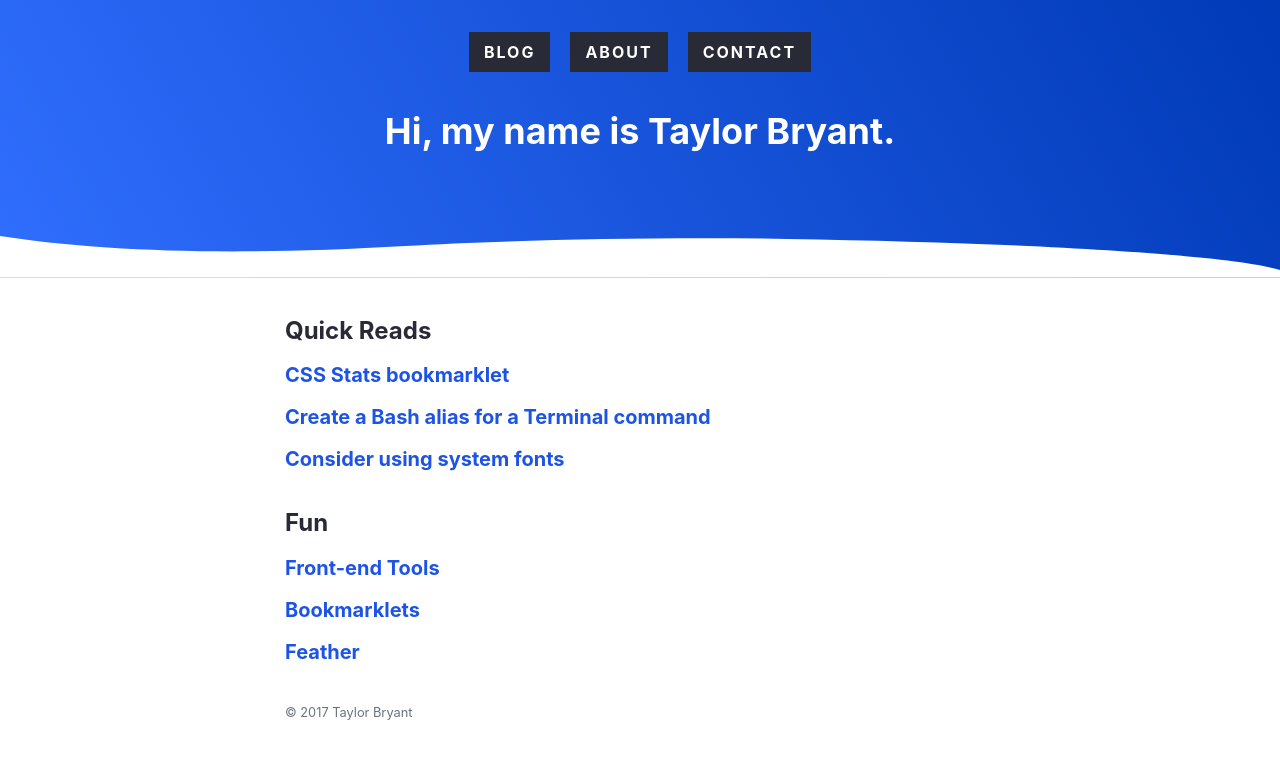
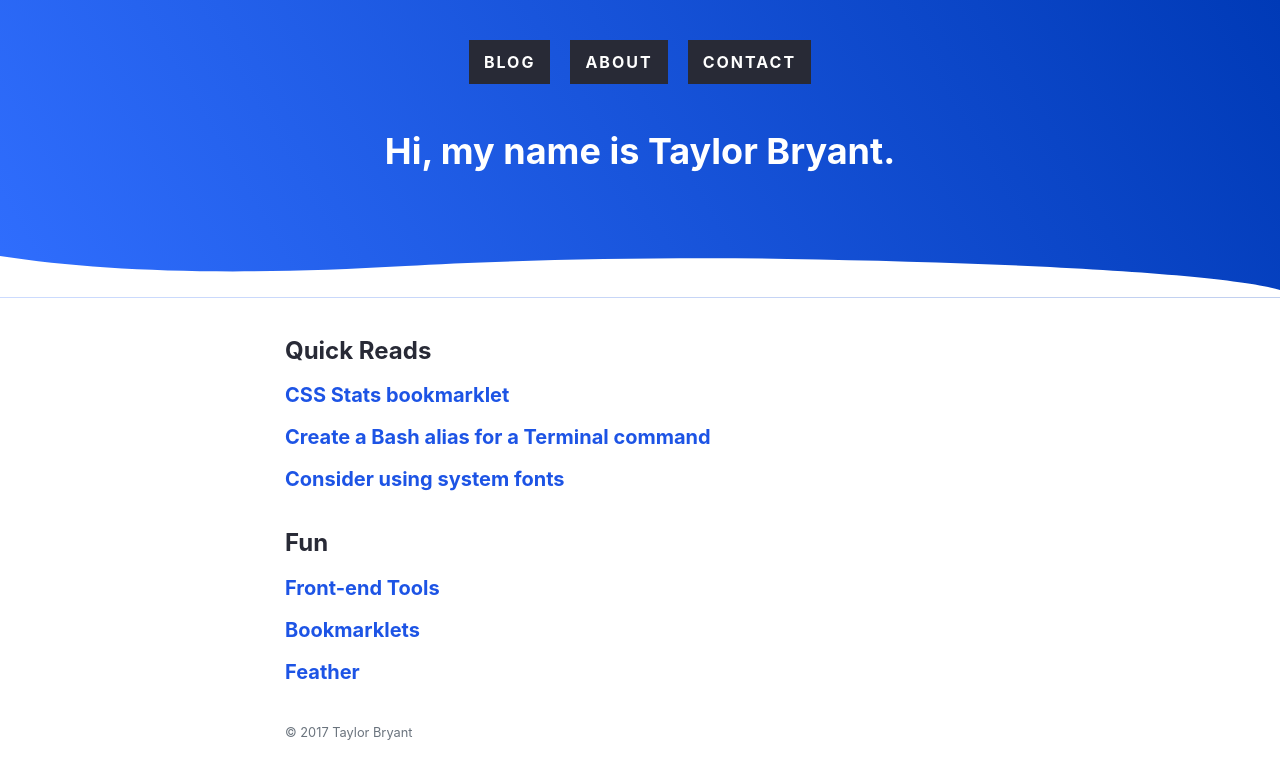
Before and after one commit to scottwater/taylorbryant.github.io, a Jekyll site: the page built from README.md, in a window 1280 px wide. Shown: the top 779 px of the page. Built offline with Jekyll 4.4.1, drawn with Linux system fonts in a browser that asks for light colours; our own code applies the rules of GitHub Pages for plain Markdown files.

Commit message:
Adjust header/footer styling and naming convention

```diff
--- a/_includes/footer-post.html
+++ b/_includes/footer-post.html
@@ -1,6 +1,6 @@
-      <footer>
-        <p>© 2017 Taylor Bryant</p>
-        <p><a href="#top">[Back to Top]</a></p>
+      <footer class="footer">
+        <div class="footer__copyright">© 2017 Taylor Bryant</p>
+        <div class="footer__back-to-top"><a href="#top">[Back to Top]</a></p>
       </footer>
     </div>
   </body>
--- a/_includes/footer.html
+++ b/_includes/footer.html
@@ -1,5 +1,5 @@
-      <footer>
-        <p>© 2017 Taylor Bryant</p>
+      <footer class="footer">
+        <div class="footer__copyright">© 2017 Taylor Bryant</p>
       </footer>
     </div>
     </div>
--- a/_includes/style.scss
+++ b/_includes/style.scss
@@ -562,9 +562,9 @@
 
 h1, h2, h3, h4, h5, h6 {
   font-weight: 700;
+  line-height: 1.1;
   margin-top: 40px;
   margin-bottom: 10px;
-  line-height: 1.1;
 }
 
 h1 {
@@ -596,8 +596,8 @@
 }
 
 ul, ol {
+  margin: 0 0 20px 0;
   padding: 0 0 0 40px;
-  margin: 0 0 20px 0;
 }
 
 ol ol, ul ol {
@@ -619,14 +619,14 @@
 }
 
 pre {
-  margin: 40px -36vw;
-  padding: 40px 36vw;
-  overflow: auto;
+  font-family: 'SFMono-Regular', Consolas, 'Liberation Mono', Menlo, Courier, monospace;
   font-size: 1em;
   line-height: 1.5;
+  margin: 40px -36vw;
+  overflow: auto;
+  padding: 40px 36vw;
   white-space: pre;
   word-wrap: normal;
-  font-family: 'SFMono-Regular', Consolas, 'Liberation Mono', Menlo, Courier, monospace;
 }
 
 pre code {
@@ -637,12 +637,12 @@
 }
 
 code, tt {
-  padding: 5px;
-  margin: 0;
-  font-size: 85%;
   background-color: rgba(27, 31, 35, .05);
   border-radius: 3px;
   font-family: 'SFMono-Regular', Consolas, 'Liberation Mono', Menlo, Courier, monospace;
+  font-size: 85%;
+  margin: 0;
+  padding: 5px;
 }
 
 small {
@@ -695,33 +695,57 @@
   text-transform: uppercase;
 }
 
-.navigation__item {
+@media only screen and (max-width: 450px) {
+  .navigation {
+    font-size: 14px;
+  }
+}
+
+.navigation__link {
   background-color: #282a36;
   color: white;
-  margin: 0;
+  display: block;
   padding: 10px 15px;
 }
 
-.navigation__item:hover {
+.navigation__link:hover {
   background-color: white;
   color: #282a36;
   text-decoration: none;
 }
 
-.navigation li {
+.navigation__item {
   margin-bottom: 0;
 }
 
-.navigation li + li {
+.navigation__item + .navigation__item {
   margin-left: 20px;
+}
+
+@media only screen and (max-width: 450px) {
+  .navigation__item + .navigation__item {
+    margin-left: 5px;
+  }
 }
 
 .self-introduction {
   color: white;
+  line-height: 1.5;
   margin: 40px auto 0;
   max-width: 75%;
-  line-height: 1.5;
   text-align: center;
+}
+
+@media only screen and (max-width: 1024px) {
+  .self-introduction {
+    margin-top: 80px;
+  }
+}
+
+@media only screen and (max-width: 600px) and (orientation: landscape) {
+  .self-introduction {
+    font-size: 2em;
+  }
 }
 
 .header__bottom {
@@ -759,7 +783,7 @@
 }
 
 /* Footer */
-footer {
+.footer {
   color: #6a737d;
   display: -webkit-box;
   display: -ms-flexbox;
@@ -771,6 +795,6 @@
   margin-top: 40px;
 }
 
-footer p {
+.footer__copyright {
   margin-bottom: 0;
 }
--- a/_layouts/default.html
+++ b/_layouts/default.html
@@ -6,9 +6,9 @@
 
 <header class="header--home">
   <ul class="navigation">
-      <li><a class="navigation__item" href="#">Blog</a></li>
-      <li><a class="navigation__item" href="#">About</a></li>
-      <li><a class="navigation__item" href="#">Contact</a></li>
+      <li class="navigation__item"><a class="navigation__link" href="#">Blog</a></li>
+      <li class="navigation__item"><a class="navigation__link" href="#">About</a></li>
+      <li class="navigation__item"><a class="navigation__link" href="#">Contact</a></li>
   </ul>
 
   <h1 class="self-introduction">Hi, my name is Taylor Bryant</span>.</h1>
```
